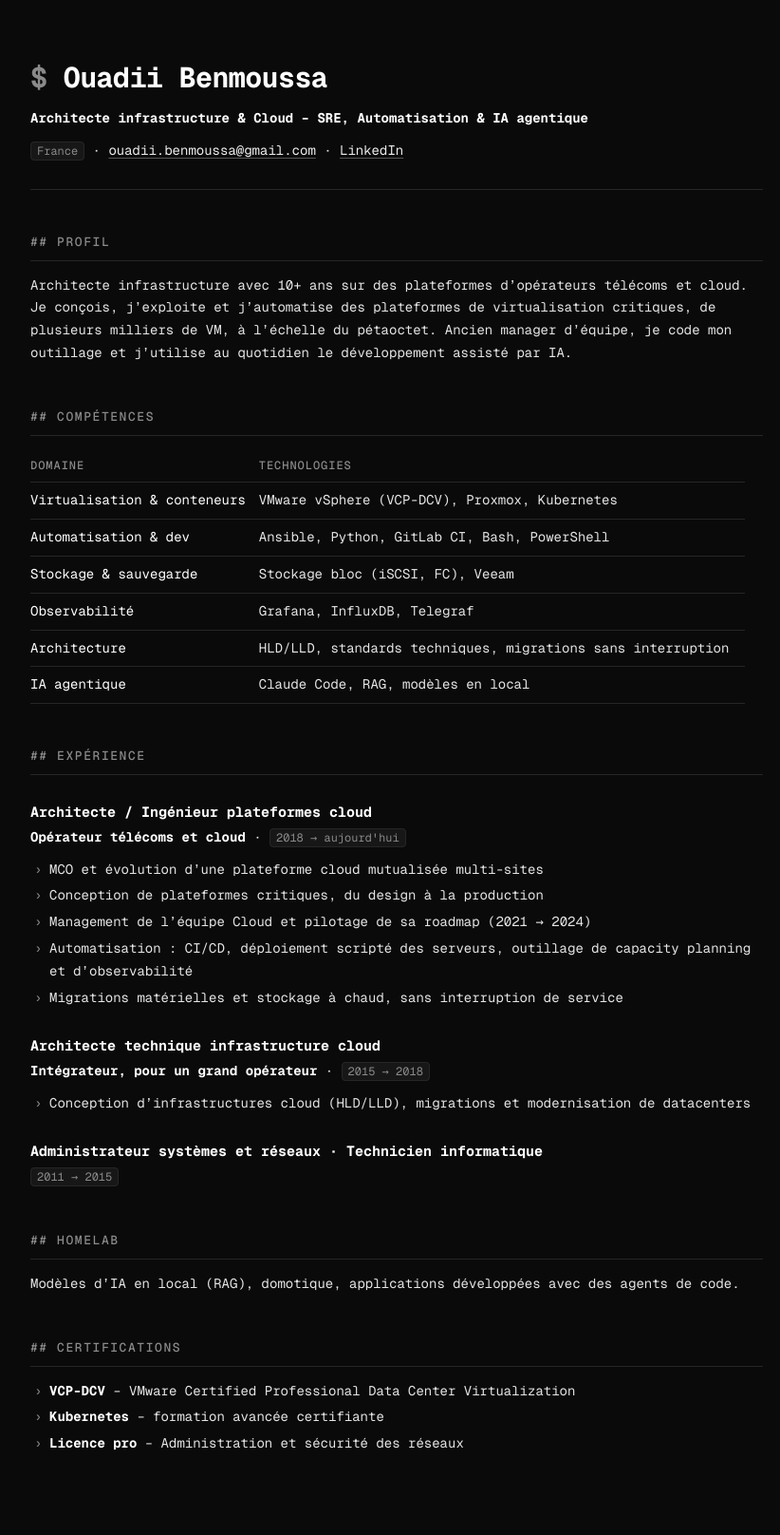
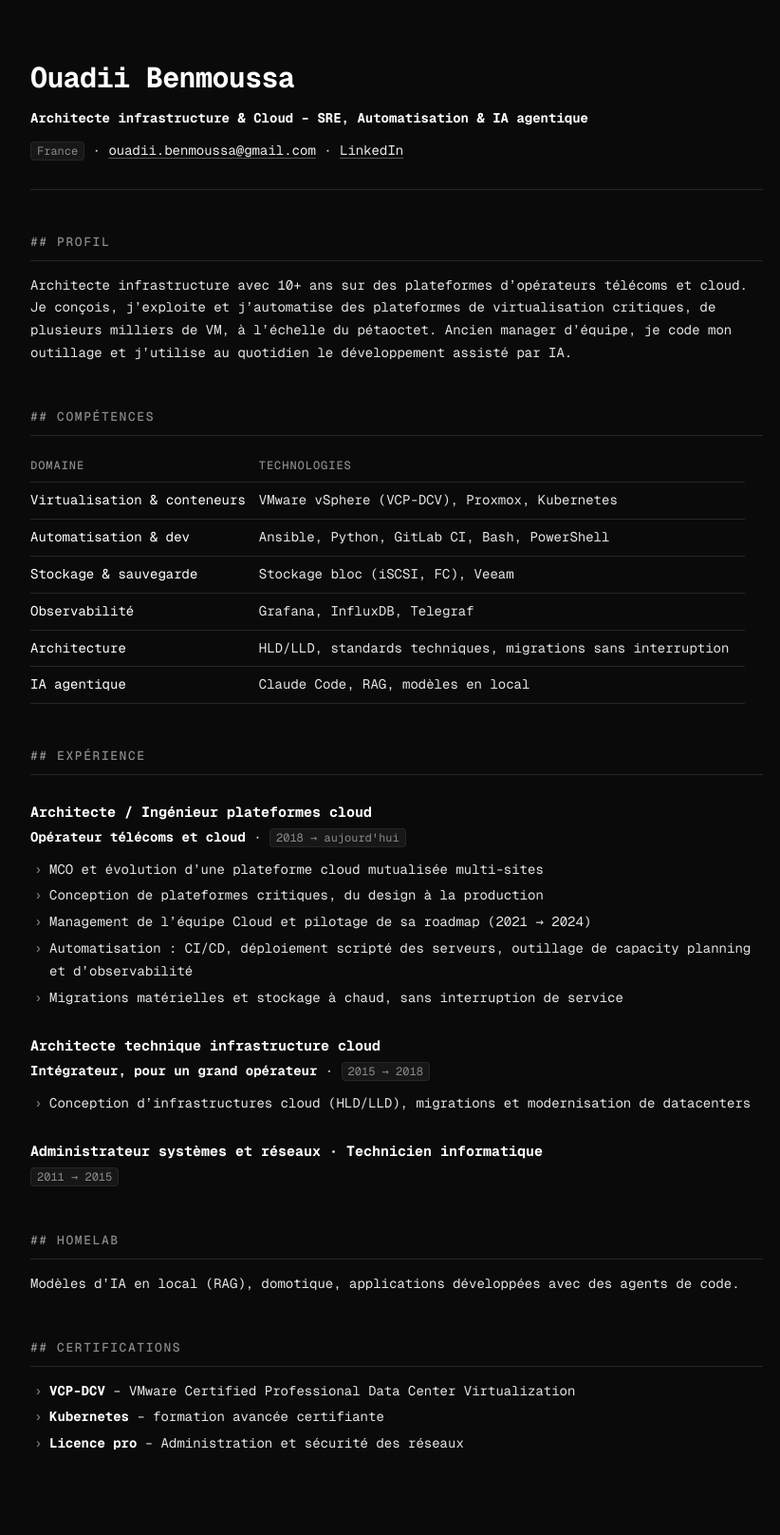
Before and after one commit to obenmoussa/obenmoussa.github.io, a Jekyll site: the page built from index.md, in a window 1280 px wide. Shown: the whole page at 95% size, without its empty margins (222-1044 px from the left). Built offline with Jekyll 4.4.1, drawn with Linux system fonts in a browser that asks for light colours.

Commit message:
update cv

```diff
--- a/_layouts/cv.html
+++ b/_layouts/cv.html
@@ -30,7 +30,7 @@
     }
     main { max-width: 820px; margin: 0 auto; padding: 56px 24px 80px; }
     h1 { font-size: 30px; font-weight: 700; letter-spacing: -0.02em; margin: 0 0 6px; color: #fff; }
-    h1::before { content: "$ "; color: var(--muted); }
+    h1::before { content: ""; color: var(--muted); }
     h2 {
       font-size: 13px; font-weight: 500; text-transform: uppercase; letter-spacing: 0.12em;
       color: var(--muted); margin: 44px 0 14px; padding-bottom: 8px; border-bottom: 1px solid var(--line);
```
